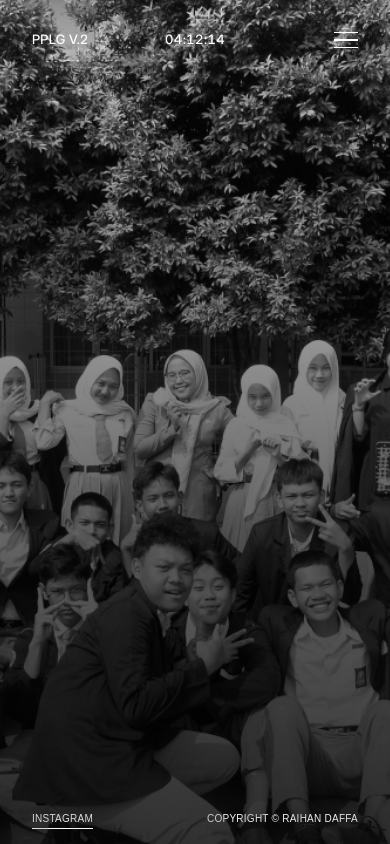
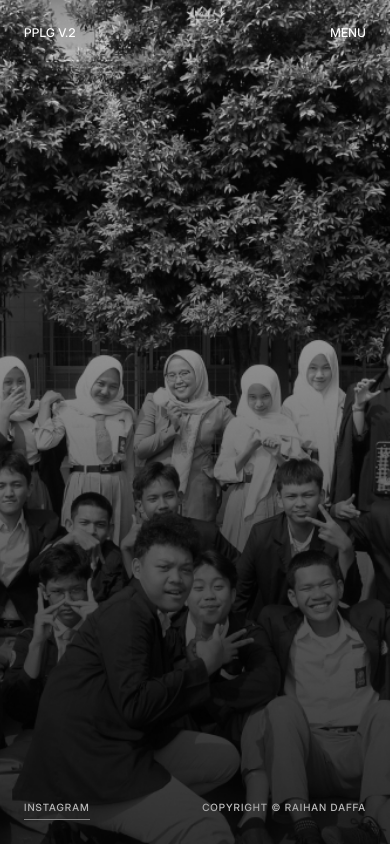
Before and after one commit to YongR4I/PPLG-V.2, a Next.js app: page / in a window 390 px wide. Built offline with nearby package versions, Linux system fonts and the light colour scheme.

Commit message:
feat: implement navigation layout, hero section, and gallery page with custom typography styles

```diff
--- a/src/app/globals.css
+++ b/src/app/globals.css
@@ -14,6 +14,13 @@
   font-style: normal;
 }
 
+@font-face {
+  font-family: 'Canela Light';
+  src: url('/Font/Canela-Light-Trial.otf') format('opentype');
+  font-weight: 300;
+  font-style: normal;
+}
+
 :root {
   --background: #ffffff;
   --foreground: #171717;
@@ -25,6 +32,7 @@
   --font-sans: var(--font-geist-sans);
   --font-mono: var(--font-geist-mono);
   --font-inter-display: 'InterDisplay', sans-serif;
+  --font-canela: 'Canela Light', serif;
 }
 
 @media (prefers-color-scheme: dark) {
--- a/src/components/layout/Navbar.tsx
+++ b/src/components/layout/Navbar.tsx
@@ -27,55 +27,79 @@ export default function Navbar() {
 
   return (
     <>
-      <nav className="fixed top-0 left-0 w-full z-50 px-8 py-6 flex items-center justify-between font-inter-display pointer-events-none">
+      <nav className={`fixed top-0 left-0 w-full z-50 px-6 py-6 md:px-8 flex items-center justify-between font-inter-display pointer-events-none transition-colors duration-500 ${isMenuOpen ? 'text-white' : 'text-white'}`}>
         {/* Left Side: Logo/Text replacing IDN Date */}
-        <div className="text-white text-[13px] tracking-wide uppercase pointer-events-auto mix-blend-difference font-medium">
+        <div className={`text-[12px] md:text-[13px] tracking-wide uppercase pointer-events-auto font-medium transition-opacity duration-500 ${isMenuOpen ? 'opacity-100 mix-blend-normal' : 'mix-blend-difference'}`}>
           PPLG V.2
         </div>
 
-        {/* Center: Clock */}
-        <div className="absolute left-1/2 -translate-x-1/2 text-white text-[13px] tracking-wide tabular-nums pointer-events-auto mix-blend-difference">
+        {/* Center: Clock (Hidden when menu is open, hidden on mobile) */}
+        <div className={`hidden md:block absolute left-1/2 -translate-x-1/2 text-[13px] tracking-wide tabular-nums pointer-events-auto mix-blend-difference transition-opacity duration-300 ${isMenuOpen ? 'opacity-0 pointer-events-none' : 'opacity-100'}`}>
           {formattedTime}
         </div>
 
-        {/* Right Side: Hamburger Menu */}
-        <div className="pointer-events-auto mix-blend-difference cursor-pointer" onClick={() => setIsMenuOpen(!isMenuOpen)}>
-          <div className="flex flex-col justify-center items-end w-8 h-8 gap-1.5">
-            <span className={`w-6 h-[1.5px] bg-white transition-all duration-300 ${isMenuOpen ? 'rotate-45 translate-y-[7.5px]' : ''}`}></span>
-            <span className={`w-6 h-[1.5px] bg-white transition-all duration-300 ${isMenuOpen ? 'opacity-0' : ''}`}></span>
-            <span className={`w-6 h-[1.5px] bg-white transition-all duration-300 ${isMenuOpen ? '-rotate-45 -translate-y-[7.5px]' : ''}`}></span>
+        {/* Right Side: Menu / CLOSE */}
+        <div className={`pointer-events-auto cursor-pointer flex items-center transition-all duration-500 ${isMenuOpen ? 'mix-blend-normal' : 'mix-blend-difference'}`} onClick={() => setIsMenuOpen(!isMenuOpen)}>
+          {isMenuOpen ? (
+            <div className="text-[12px] md:text-[13px] tracking-wide uppercase font-medium hover:opacity-70 transition-opacity">
+              CLOSE
             </div>
+          ) : (
+            <div className="text-[12px] md:text-[13px] tracking-wide uppercase font-medium group relative overflow-hidden">
+              <span className="relative z-10">MENU</span>
+              <span className="absolute bottom-0 left-0 w-full h-[1px] bg-white transform -translate-x-full group-hover:translate-x-0 transition-transform duration-300 ease-out"></span>
+            </div>
+          )}
         </div>
       </nav>
 
+      {/* Global Footer info (Visible on Home & Menu) */}
+      <div className={`fixed bottom-6 left-6 right-6 md:bottom-8 md:left-8 md:right-8 flex justify-between text-white/80 text-[10px] md:text-[11px] font-inter-display tracking-widest uppercase transition-all duration-500 z-50 pointer-events-none mix-blend-difference ${isMenuOpen ? 'mix-blend-normal' : ''}`}>
+        <a href="https://instagram.com" target="_blank" rel="noopener noreferrer" className="pointer-events-auto hover:text-white transition-colors border-b border-white/50 hover:border-white pb-1">INSTAGRAM</a>
+        <span>COPYRIGHT © RAIHAN DAFFA</span>
+      </div>
+
       {/* Fullscreen Menu Overlay */}
       <div
-        className={`fixed inset-0 bg-black/90 backdrop-blur-md z-40 flex flex-col items-center justify-center transition-all duration-500 ${
-          isMenuOpen ? 'opacity-100 pointer-events-auto' : 'opacity-0 pointer-events-none'
+        className={`fixed inset-0 h-[100dvh] w-full bg-[#0D0D0D] z-40 flex flex-col justify-center px-6 md:px-[10vw] transition-transform duration-700 ease-[cubic-bezier(0.76,0,0.24,1)] ${
+          isMenuOpen ? 'translate-x-0' : 'translate-x-full'
         }`}
       >
-        <div className="flex flex-col items-center gap-8 text-white font-inter-display text-3xl tracking-[0.2em]">
+        {/* Menu Items Container - group/menu lets us detect hover on ANY item to dim the others */}
+        <div className="flex flex-col w-full max-w-7xl mx-auto group/menu mt-16 md:mt-0">
+          {/* Menu Items */}
+          <div className="w-full relative">
             <Link
               href="/"
               onClick={() => setIsMenuOpen(false)}
-            className={`transition-all duration-300 hover:text-[#FF5722] ${pathname === '/' ? 'text-[#FF5722]' : 'text-white'}`}
+              className="group/item flex items-end justify-between py-4 md:py-6 border-b border-white/20 hover:border-white transition-colors duration-500 w-full"
             >
-            HOME
+              <span className={`font-inter-display text-[11px] md:text-sm font-medium mb-1.5 md:mb-3 transition-all duration-700 ${isMenuOpen ? 'opacity-100 blur-none delay-[150ms]' : 'opacity-0 blur-sm'} text-white group-hover/menu:opacity-30 group-hover/item:!opacity-100 group-hover/menu:duration-500`}>01</span>
+              <span className={`font-canela text-[64px] sm:text-[80px] md:text-[112px] leading-[0.85] uppercase text-right tracking-tight transition-all duration-700 ${isMenuOpen ? 'opacity-100 blur-none translate-y-0 delay-[200ms]' : 'opacity-0 blur-md translate-y-4'} text-white group-hover/menu:opacity-30 group-hover/item:!opacity-100 group-hover/menu:duration-500 md:group-hover/item:-translate-y-2`}>HOME</span>
             </Link>
+          </div>
+
+          <div className="w-full relative">
             <Link
               href="/about"
               onClick={() => setIsMenuOpen(false)}
-            className={`transition-all duration-300 hover:text-[#FF5722] ${pathname === '/about' ? 'text-[#FF5722]' : 'text-white'}`}
+              className="group/item flex items-end justify-between py-4 md:py-6 border-b border-white/20 hover:border-white transition-colors duration-500 w-full"
             >
-            ABOUT
+              <span className={`font-inter-display text-[11px] md:text-sm font-medium mb-1.5 md:mb-3 transition-all duration-700 ${isMenuOpen ? 'opacity-100 blur-none delay-[250ms]' : 'opacity-0 blur-sm'} text-white group-hover/menu:opacity-30 group-hover/item:!opacity-100 group-hover/menu:duration-500`}>02</span>
+              <span className={`font-canela text-[64px] sm:text-[80px] md:text-[112px] leading-[0.85] uppercase text-right tracking-tight transition-all duration-700 ${isMenuOpen ? 'opacity-100 blur-none translate-y-0 delay-[300ms]' : 'opacity-0 blur-md translate-y-4'} text-white group-hover/menu:opacity-30 group-hover/item:!opacity-100 group-hover/menu:duration-500 md:group-hover/item:-translate-y-2`}>ABOUT</span>
             </Link>
+          </div>
+
+          <div className="w-full relative">
             <Link
-            href="/photo"
+              href="/gallery"
               onClick={() => setIsMenuOpen(false)}
-            className={`transition-all duration-300 hover:text-[#FF5722] ${pathname === '/photo' ? 'text-[#FF5722]' : 'text-white'}`}
+              className="group/item flex items-end justify-between py-4 md:py-6 border-b border-white/20 hover:border-white transition-colors duration-500 w-full"
             >
-            PHOTO
+              <span className={`font-inter-display text-[11px] md:text-sm font-medium mb-1.5 md:mb-3 transition-all duration-700 ${isMenuOpen ? 'opacity-100 blur-none delay-[350ms]' : 'opacity-0 blur-sm'} text-white group-hover/menu:opacity-30 group-hover/item:!opacity-100 group-hover/menu:duration-500`}>03</span>
+              <span className={`font-canela text-[64px] sm:text-[80px] md:text-[112px] leading-[0.85] uppercase text-right tracking-tight transition-all duration-700 ${isMenuOpen ? 'opacity-100 blur-none translate-y-0 delay-[400ms]' : 'opacity-0 blur-md translate-y-4'} text-white group-hover/menu:opacity-30 group-hover/item:!opacity-100 group-hover/menu:duration-500 md:group-hover/item:-translate-y-2`}>GALLERY</span>
             </Link>
+          </div>
         </div>
       </div>
     </>
--- a/src/components/sections/hero/Hero.tsx
+++ b/src/components/sections/hero/Hero.tsx
@@ -38,28 +38,9 @@ export default function Hero() {
       {/* <PlayPauseButton /> */}
       <Preloader />
 
-      {/* Bottom Left: Instagram */}
-      <div className="absolute bottom-4 left-8 z-50 pointer-events-auto mix-blend-difference">
-        <a
-          href="https://instagram.com"
-          target="_blank"
-          rel="noopener noreferrer"
-          className="text-white text-[10px] tracking-wide font-medium uppercase border-b border-white pb-1 hover:text-white/70 hover:border-white/70 transition-colors"
-          style={{ fontFamily: '"PP Neue Montreal", sans-serif' }}
-        >
-          INSTAGRAM
-        </a>
-      </div>
+      {/* Bottom Left: Instagram (Removed from here, managed in layout/navbar) */}
 
-      {/* Bottom Right: Created By */}
-      <div className="absolute bottom-4 right-8 z-50 pointer-events-none mix-blend-difference">
-        <span
-          className="text-white text-[10px] tracking-wide font-medium uppercase"
-          style={{ fontFamily: '"PP Neue Montreal", sans-serif' }}
-        >
-          Copyright © Raihan Daffa
-        </span>
-      </div>
+      {/* Bottom Right: Created By (Removed from here, managed in layout/navbar) */}
     </section>
   );
 }
```
Also changed, not shown: src/app/gallery/page.tsx (renamed from src/app/photo/page.tsx). Lines whose indentation alone changed are shown as unchanged.
